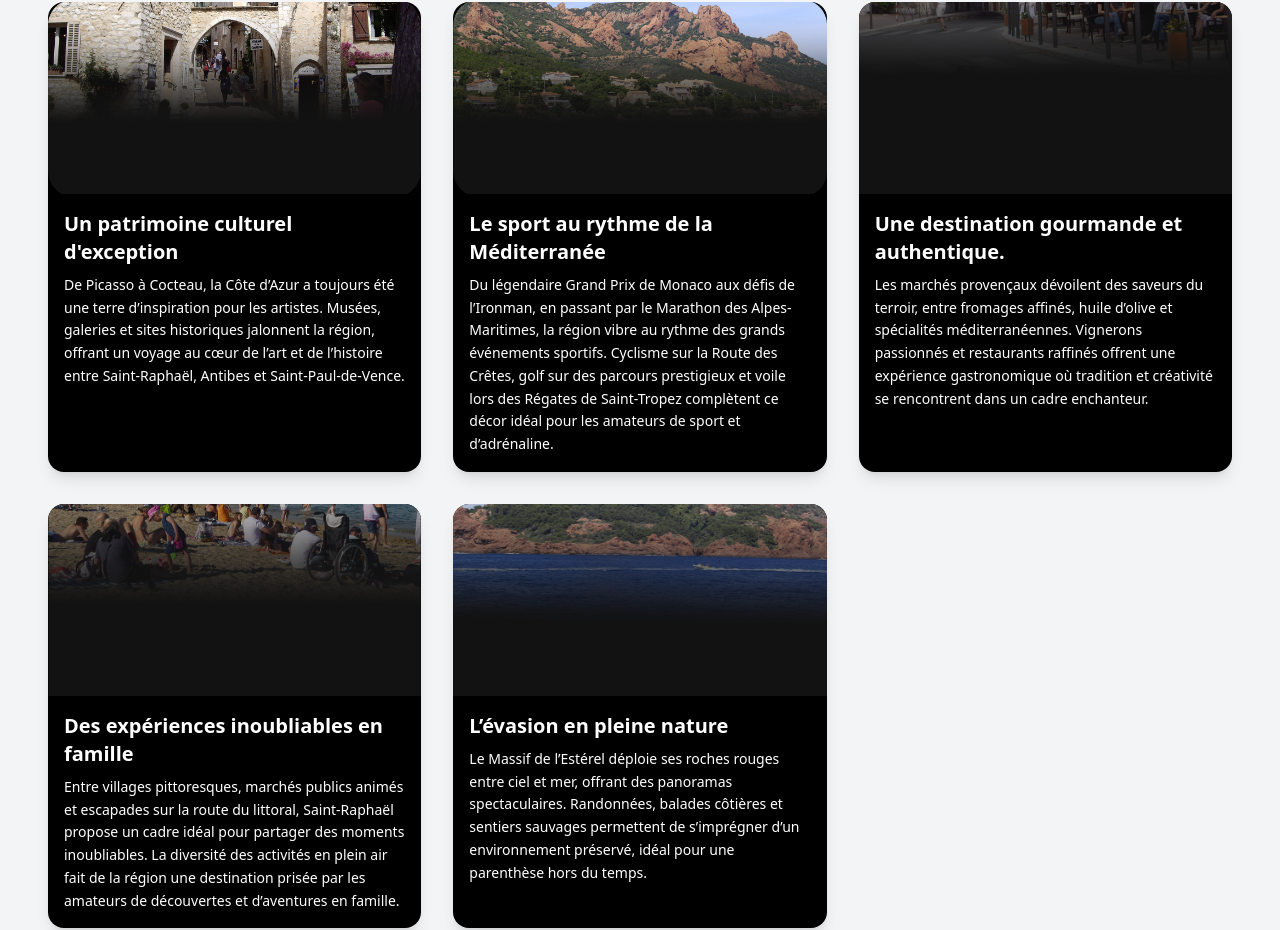
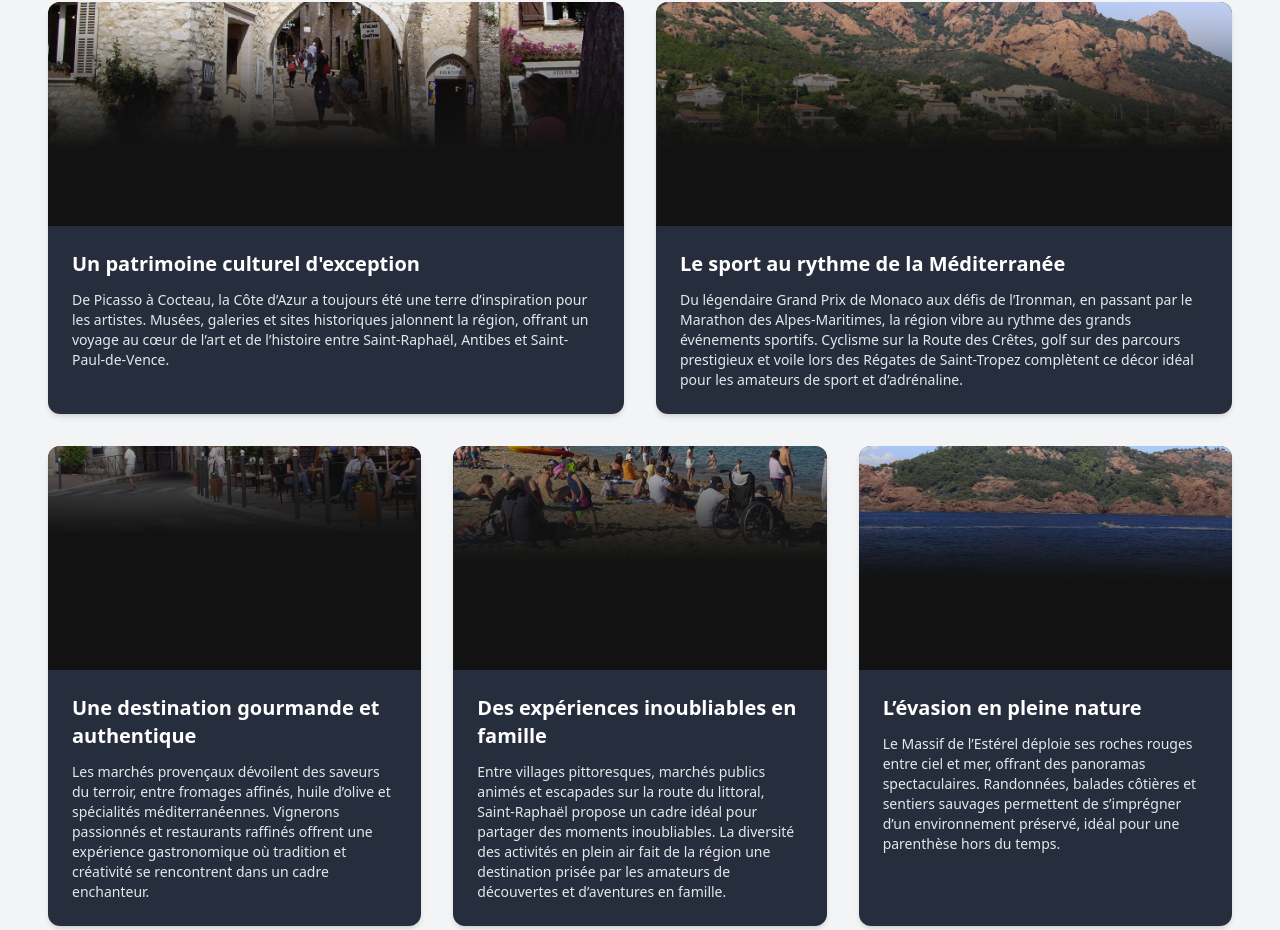
Before and after one commit to FunnyVazoniaina/AzurCoast, a React (Vite) app: page / in a window 1280 px wide. Shown: the part 3418-4348 px from the top of the page. Built offline with nearby package versions, Linux system fonts and the light colour scheme.

Commit message:
fix: adjusting card size

```diff
--- a/src/components/sections/DiversitySection.jsx
+++ b/src/components/sections/DiversitySection.jsx
@@ -19,11 +19,11 @@ export default function DiversitySection() {
       image: montagne,
       title: "Le sport au rythme de la Méditerranée",
       description:
-        "Du légendaire Grand Prix de Monaco aux défis de l’Ironman, en passant par le Marathon des Alpes-Maritimes, la région vibre au rythme des grands événements sportifs. Cyclisme sur la Route des Crêtes, golf sur des parcours prestigieux et voile lors des Régates de Saint-Tropez complètent ce décor idéal pour les amateurs de sport et d’adrénaline.  ",
+        "Du légendaire Grand Prix de Monaco aux défis de l’Ironman, en passant par le Marathon des Alpes-Maritimes, la région vibre au rythme des grands événements sportifs. Cyclisme sur la Route des Crêtes, golf sur des parcours prestigieux et voile lors des Régates de Saint-Tropez complètent ce décor idéal pour les amateurs de sport et d’adrénaline.",
     },
     {
       image: gastronomie,
-      title: "Une destination gourmande et authentique.",
+      title: "Une destination gourmande et authentique",
       description:
         "Les marchés provençaux dévoilent des saveurs du terroir, entre fromages affinés, huile d’olive et spécialités méditerranéennes. Vignerons passionnés et restaurants raffinés offrent une expérience gastronomique où tradition et créativité se rencontrent dans un cadre enchanteur.",
     },
@@ -44,17 +44,29 @@ export default function DiversitySection() {
   return (
     <section id="diversity" className="w-full py-16 bg-gray-100">
       <div className="max-w-7xl mx-auto px-6 md:px-12">
-        {/* Grille de cartes */}
-        <div className="grid grid-cols-1 sm:grid-cols-2 lg:grid-cols-3 gap-8">
-          {diversities.map((item, index) => (
+        {/* Grille personnalisée */}
+        <div className="grid grid-cols-1 md:grid-cols-6 gap-8">
+  {diversities.slice(0, 2).map((item, index) => (
+    <div key={index} className="md:col-span-3 flex">
       <Card
-              key={index}
         image={item.image}
         title={item.title}
         description={item.description}
       />
+    </div>
+  ))}
+
+  {diversities.slice(2).map((item, index) => (
+    <div key={index} className="md:col-span-2 flex">
+      <Card
+        image={item.image}
+        title={item.title}
+        description={item.description}
+      />
+    </div>
   ))}
 </div>
+
       </div>
     </section>
   );
--- a/src/components/ui/Card.jsx
+++ b/src/components/ui/Card.jsx
@@ -2,18 +2,18 @@ import React from "react";
 
 export default function Card({ image, title, description }) {
   return (
-    <div className="bg-black text-white rounded-2xl overflow-hidden shadow-lg hover:scale-105 transition-transform duration-300">
+    <div className="bg-gray-900/90 text-white rounded-xl shadow-md overflow-hidden flex flex-col h-full">
       {/* Image */}
       <img
         src={image}
         alt={title}
-        className="w-full h-48 object-cover"
+        className="w-full h-56 object-cover"
       />
 
-      {/* Texte */}
-      <div className="p-4">
-        <h3 className="text-xl font-bold mb-2">{title}</h3>
-        <p className="text-sm leading-relaxed">{description}</p>
+      {/* Contenu */}
+      <div className="flex flex-col flex-1 p-6">
+        <h3 className="text-xl font-bold mb-3">{title}</h3>
+        <p className="text-sm text-gray-200 flex-1">{description}</p>
       </div>
     </div>
   );
```
Lines whose indentation alone changed are shown as unchanged.
